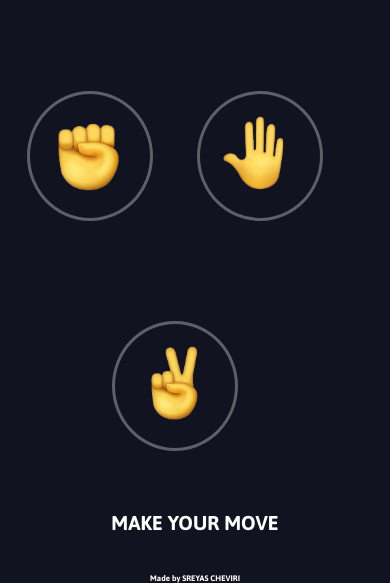
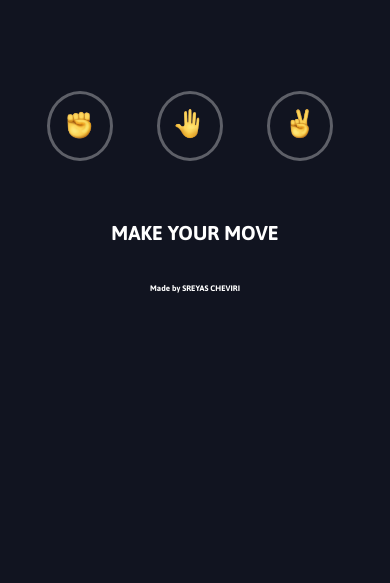
Before and after one commit to sreyas-cheviri/rpsproject, a plain HTML site: page index.html in a window 390 px wide. Shown: the part 315-898 px from the top of the page. After the commit the page ends 844 px from the top, so only its background shows below. Drawn offline with Linux system fonts and the light colour scheme.

Commit message:
Update styles.css

```diff
--- a/styles.css
+++ b/styles.css
@@ -143,3 +143,14 @@ footer h1 a{
     border: 4px solid #464647;
     box-shadow: 0 0 10px #5a6063;
 }
+@media (max-width: 501px) {
+
+    .choice img{
+        height: 40px;
+        width: 40px;
+    }
+    .choices{
+        margin-left: 30px;
+    }
+
+}
```
